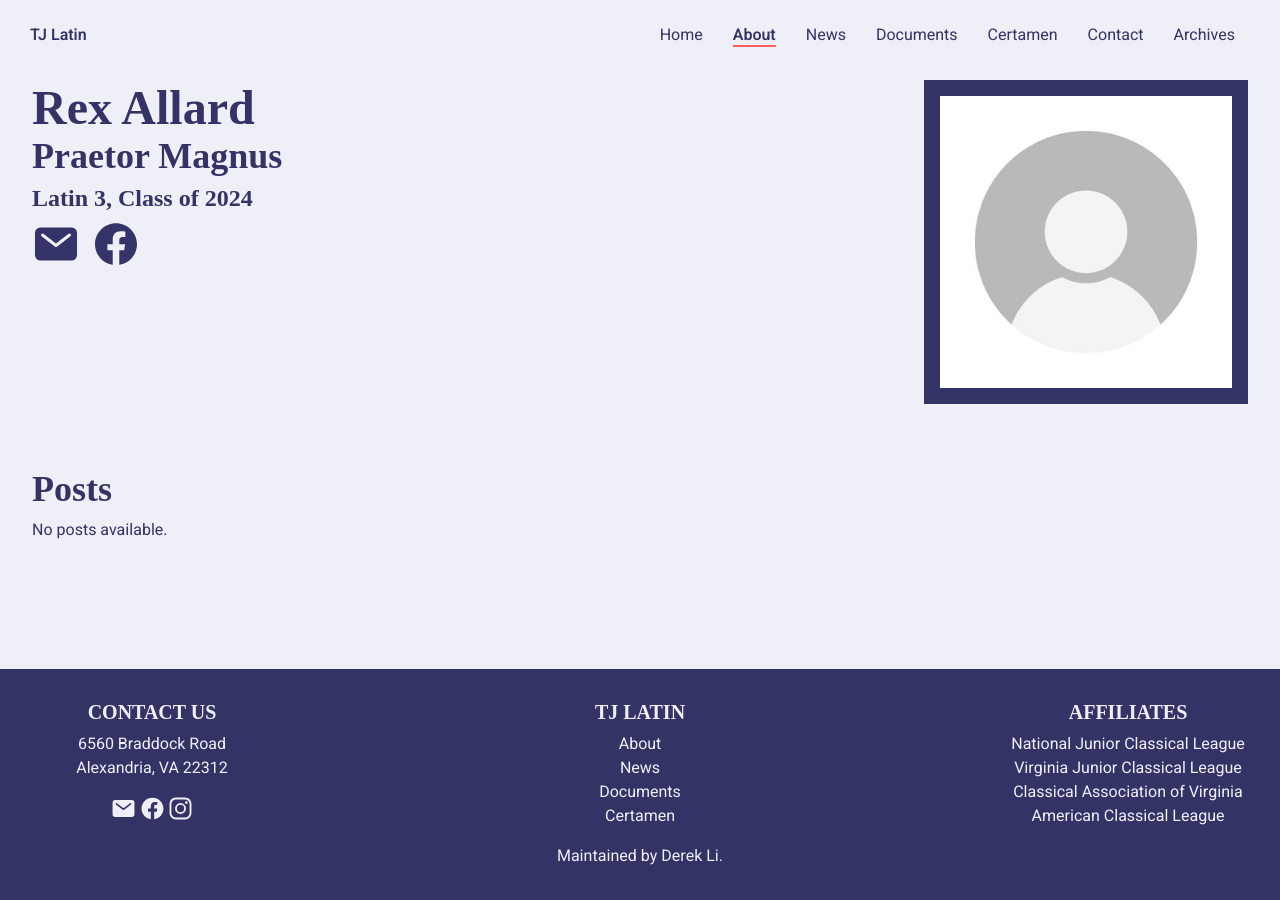
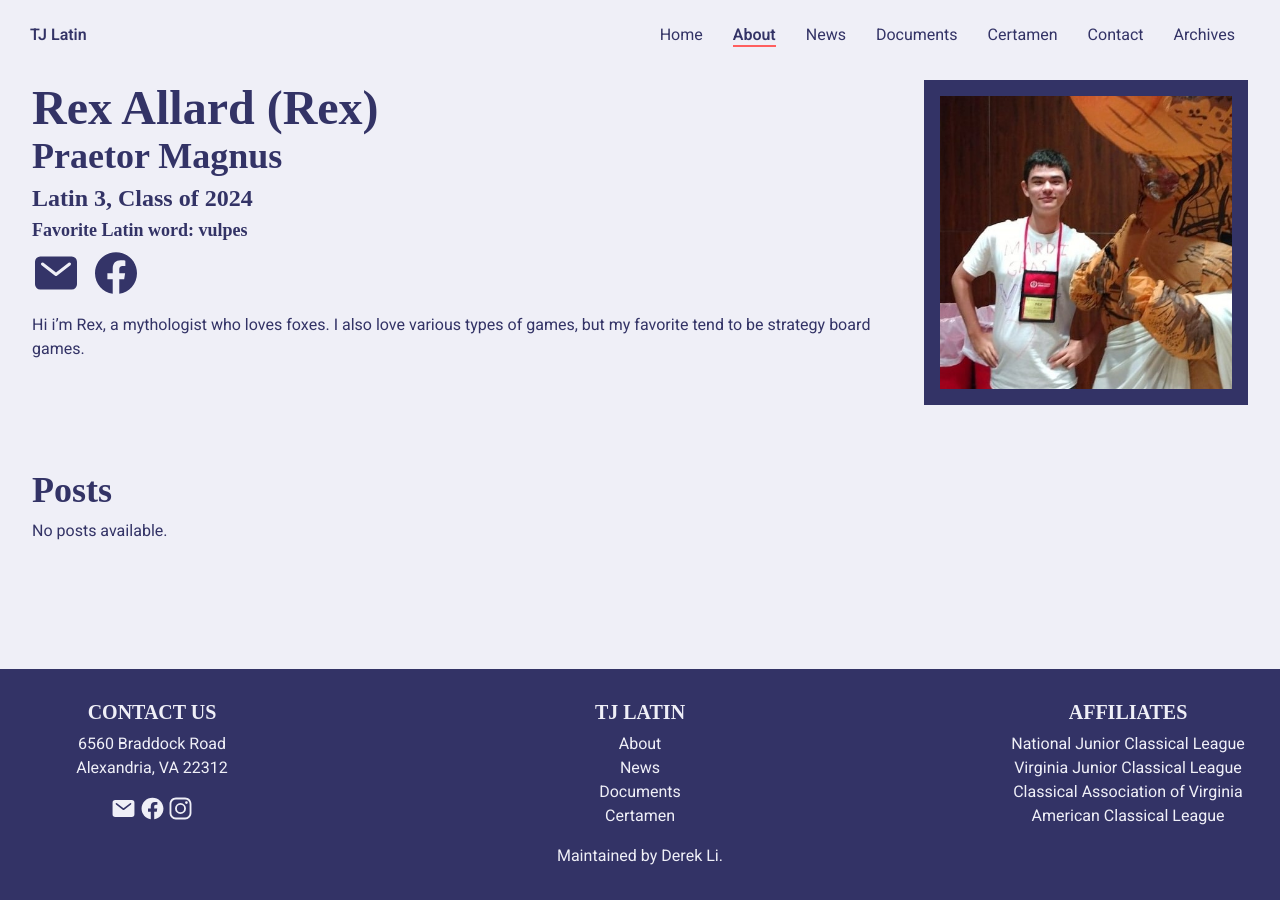
Before and after one commit to TJLatin/website, a Jekyll site: the page built from _officers/rex-allard.md, in a window 1280 px wide. Built offline with Jekyll 4.4.1, drawn with Linux system fonts in a browser that asks for light colours; some web fonts are replaced.

Commit message:
officer profile updates

```diff
--- a/_officers/rex-allard.md
+++ b/_officers/rex-allard.md
@@ -1,11 +1,13 @@
 ---
 name: Rex Allard
-latin_name:
-photo: default.jpg
+latin_name: Rex
+photo: rex_allard.jpg
 office: Praetor Magnus
 level: Latin 3
-email:
+email: rex.allard@gmail.com
 year: 2024
-word:
+word: vulpes
 facebook: https://www.facebook.com/rex.allard.1
 ---
+
+Hi i'm Rex, a mythologist who loves foxes. I also love various types of games, but my favorite tend to be strategy board games.
```
Also changed, not shown: _officers/alex-yung.md (+1 -3 lines), _officers/vivian-xue.md (+6 -4 lines), assets/images/officers/alex_yung.jpg, assets/images/officers/rex_allard.jpg (added), 2 other files.
